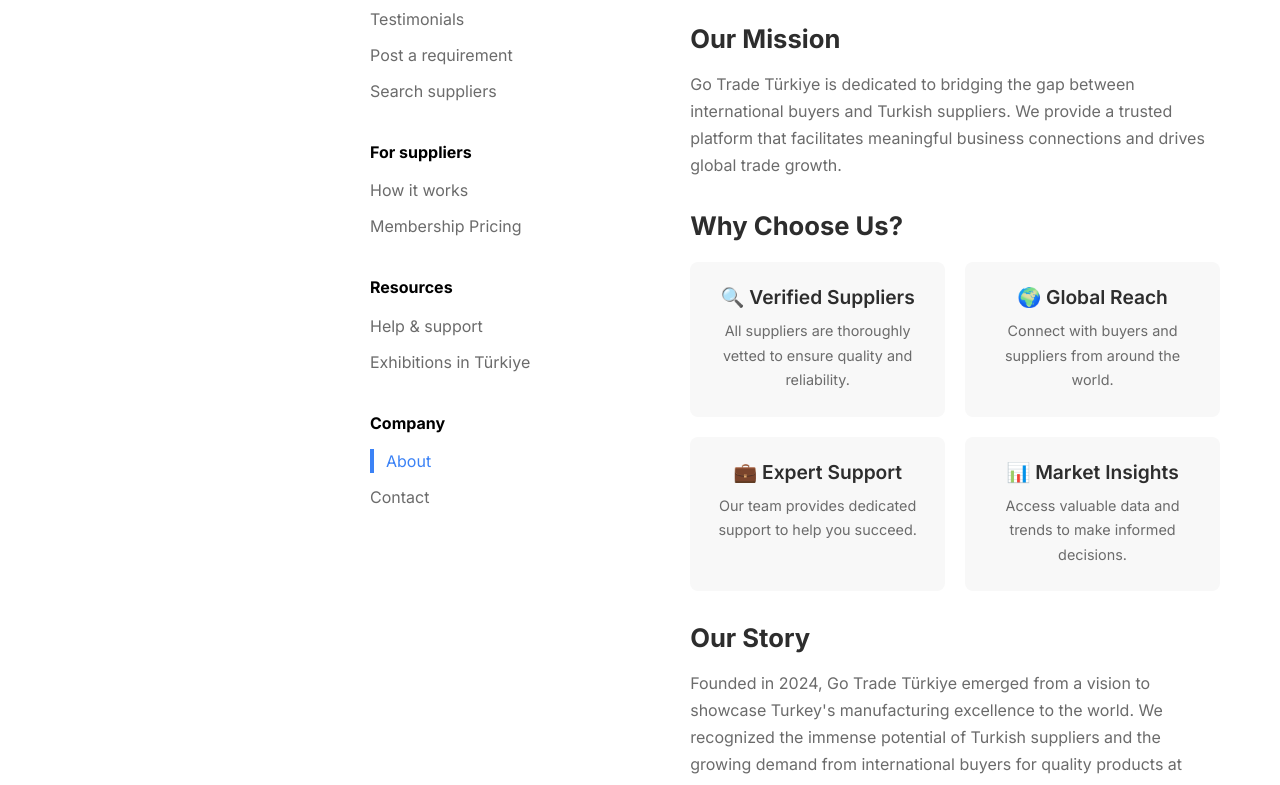
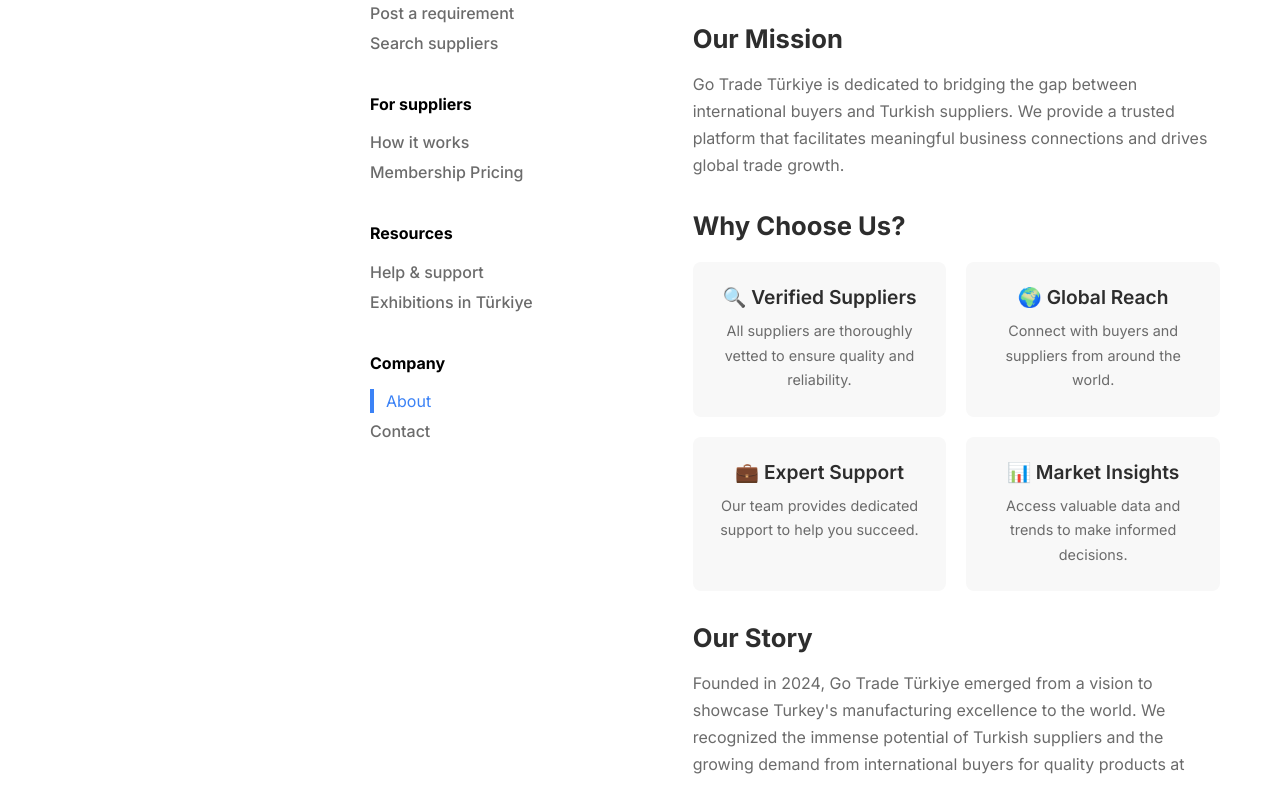
Before and after one commit to hyZenith/JK_proj, a React app: page /about in a window 1280 px wide. Shown: the part 229-1014 px from the top of the page. Built offline with nearby package versions, Linux system fonts and the light colour scheme; no server answers.

Commit message:
testimonial section remove

```diff
--- a/src/components/InfoPagesLayout.js
+++ b/src/components/InfoPagesLayout.js
@@ -12,9 +12,6 @@
             <ul className="sidebar-nav__list">
               <li className={`sidebar-nav__item ${activePage === "how-it-works-buyers" ? "sidebar-nav__item--active" : ""}`}>
                 <Link to="/how-it-works">How it works</Link>
-              </li>
-              <li className={`sidebar-nav__item ${activePage === "testimonials" ? "sidebar-nav__item--active" : ""}`}>
-                <Link to="/testimonials">Testimonials</Link>
               </li>
               <li className={`sidebar-nav__item ${activePage === "post-requirement" ? "sidebar-nav__item--active" : ""}`}>
                 <Link to="/post-requirement">Post a requirement</Link>
--- a/src/components/InfoPagesLayout.scss
+++ b/src/components/InfoPagesLayout.scss
@@ -47,10 +47,10 @@
 
     &__item {
         font-size: 16px;
-        font-weight: 400;
+        font-weight: 500;
         color: #6b6b6b;
         padding: 0;
-        margin-bottom: 12px;
+        margin-bottom: 6px;
         line-height: 1.5;
 
         &:last-child {
```
